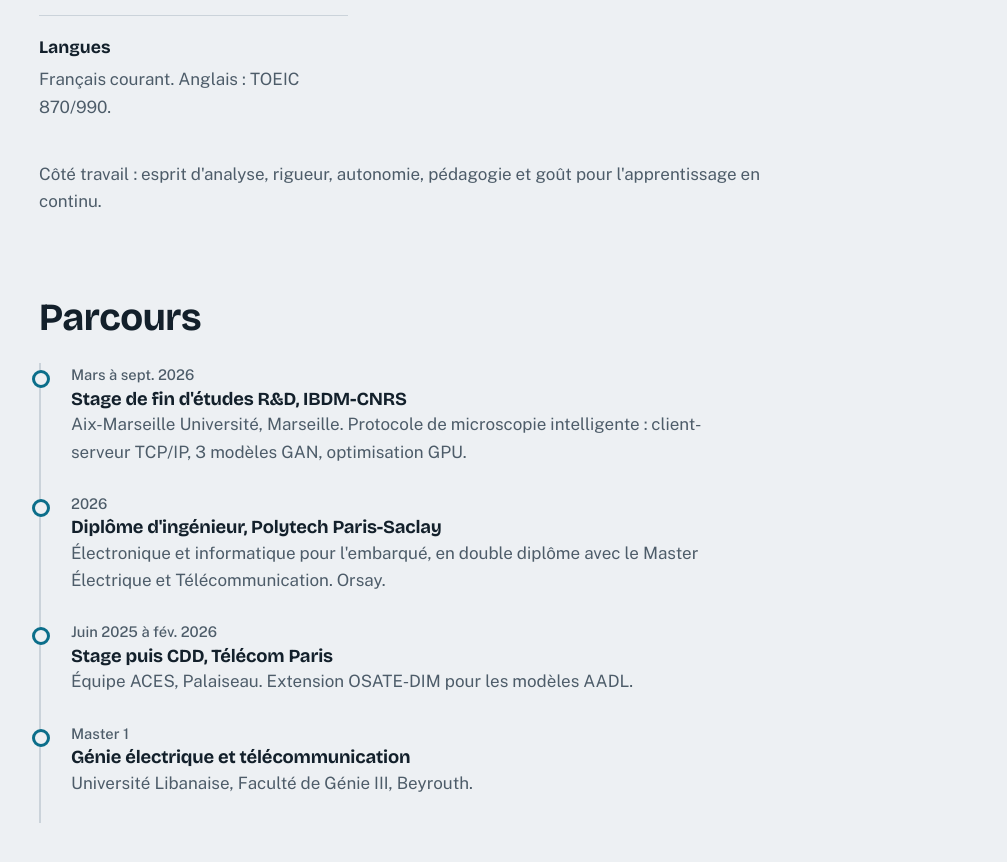
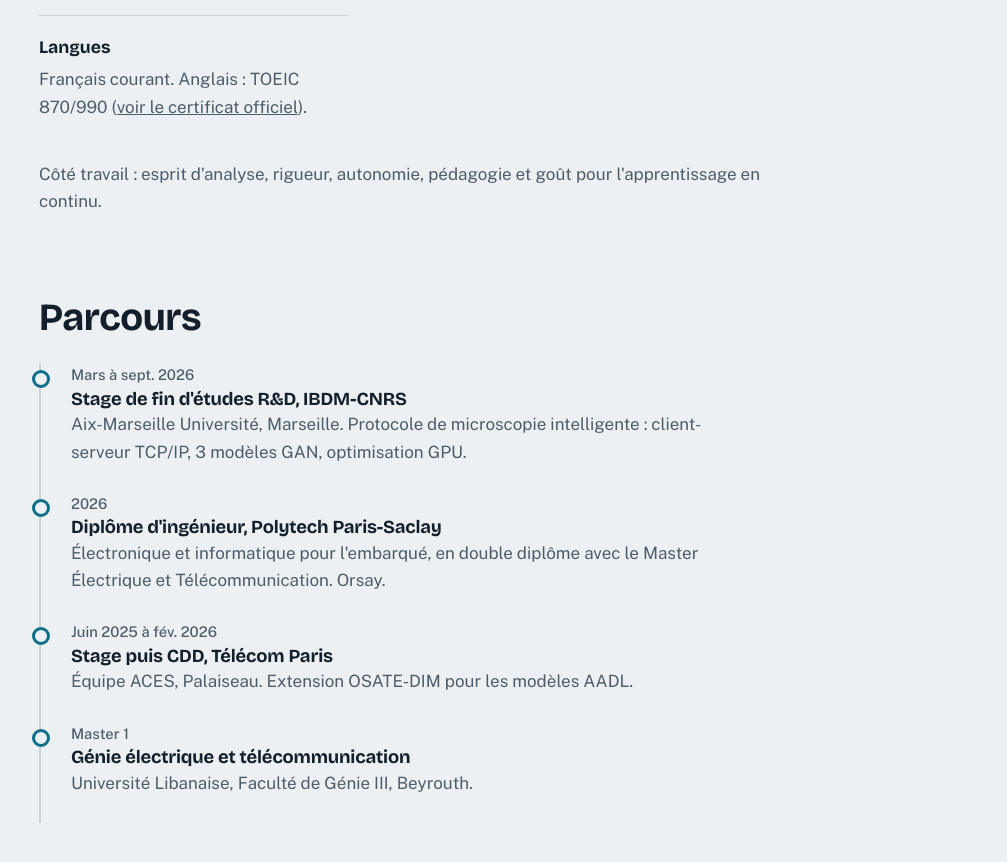
Before and after one commit to Mohammad526/potfolio.hojeij.123, a plain HTML site: page index.html in a window 1280 px wide. Shown: the part 5290-6152 px from the top of the page, without its empty margins (101-1108 px from the left). Drawn offline with nearby package versions, Linux system fonts and the light colour scheme.

Commit message:
Update language section with certificate link
Added a link to the official certificate for English proficiency.

```diff
--- a/index.html
+++ b/index.html
@@ -460,7 +460,7 @@
       <div><dt>Instrumentation et acquisition</dt><dd>Chaînes d'acquisition et de mesure, capteurs et câblage, traitement du signal et des images, microscopie ZEISS (LSM, ZEN Blue, ZEN API, IronPython).</dd></div>
       <div><dt>Logiciel</dt><dd>C++17, Qt, MFC, Java et Xtend, C#, MATLAB / Simulink, Android Studio, architectures client-serveur TCP/IP.</dd></div>
       <div><dt>Outils et méthodes</dt><dd>Git et GitLab, Eclipse / OSATE, EMF, Visual Studio, VS Code, tests automatisés de non-régression, débogage pas à pas.</dd></div>
-      <div><dt>Langues</dt><dd>Français courant. Anglais : TOEIC 870/990.</dd></div>
+      <div><dt>Langues</dt><dd>Français courant. Anglais : TOEIC 870/990 (<a href="https://www.etsglobal.org/fr/en/digital-score-report/BC9D65131CA37D522649DC6DB2D8D9E5543CDDCF34AB7186ED91565B2205BC21K2lYOG1hb1FFdkFDRkZEbjBBWE5nS1RIbGExNGxNYzU2YllBRFp2bFFTK0RrVW1Z" target="_blank" rel="noopener">voir le certificat officiel</a>).</dd></div>
     </dl>
     <p class="soft">Côté travail : esprit d'analyse, rigueur, autonomie, pédagogie et goût pour l'apprentissage en continu.</p>
   </div>
```
